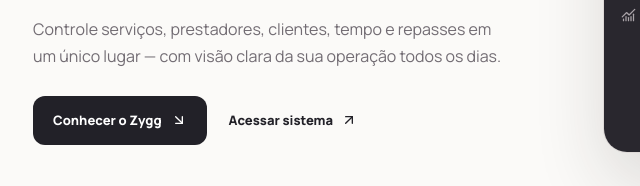
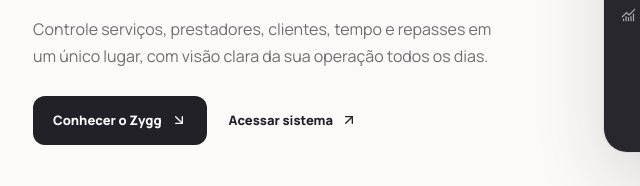
Before and after one commit to Rubens-create/projeto-crm, a website: page web/index.html in a window 1280 px wide. Shown: the part 452-638 px from the top of the page, 17-657 px from the left. Drawn offline with nearby package versions, Linux system fonts and the light colour scheme.

Commit message:
style: remove caractere travessao em dash do codigo e textos

```diff
--- a/web/index.html
+++ b/web/index.html
@@ -26,7 +26,7 @@
       <div class="zygg-hero-copy zygg-reveal">
         <p class="zygg-kicker"><span></span> Plataforma para operações de serviços</p>
         <h1>Gestão inteligente<br>para operações<br><em>de limpeza.</em></h1>
-        <p class="zygg-lead">Controle serviços, prestadores, clientes, tempo e repasses em um único lugar — com visão clara da sua operação todos os dias.</p>
+        <p class="zygg-lead">Controle serviços, prestadores, clientes, tempo e repasses em um único lugar, com visão clara da sua operação todos os dias.</p>
         <div class="zygg-hero-actions"><a class="zygg-button" href="#recursos">Conhecer o Zygg <i data-lucide="arrow-down-right"></i></a><a class="zygg-text-link" href="/login">Acessar sistema <i data-lucide="arrow-up-right"></i></a></div>
       </div>
       <div class="zygg-dashboard-stage zygg-reveal" aria-label="Prévia do dashboard Zygg">
--- a/web/static.css
+++ b/web/static.css
@@ -2628,7 +2628,7 @@ button.nav-item,
 .zygg-notice-details dd { margin: 0; color: #332e36; font-size: 12px; font-weight: 700; text-align: right; }
 .zygg-notice-card .primary { width: 100%; justify-content: center; min-height: 44px; }
 
-/* Premium public landing — intentionally scoped so admin/provider surfaces stay unchanged. */
+/* Premium public landing - intentionally scoped so admin/provider surfaces stay unchanged. */
 .zygg-landing { --ink:#222128; --muted:#726c73; --paper:#fbfaf8; --rose:#e86694; --rose-soft:#fae8ee; --line:#e9e5e3; --mint:#d9eee6; background:var(--paper); color:var(--ink); font-family:Manrope,Inter,sans-serif; }
 .zygg-landing * { box-sizing:border-box; }
 .zygg-landing .landing-background-glow { display:none; }
```
